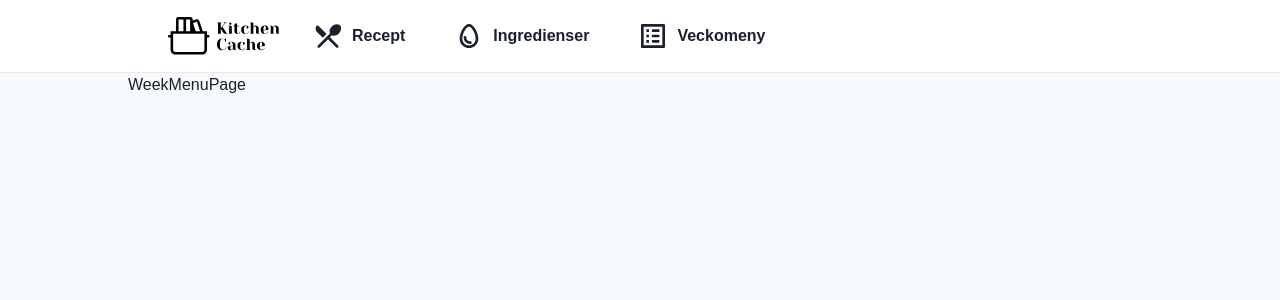
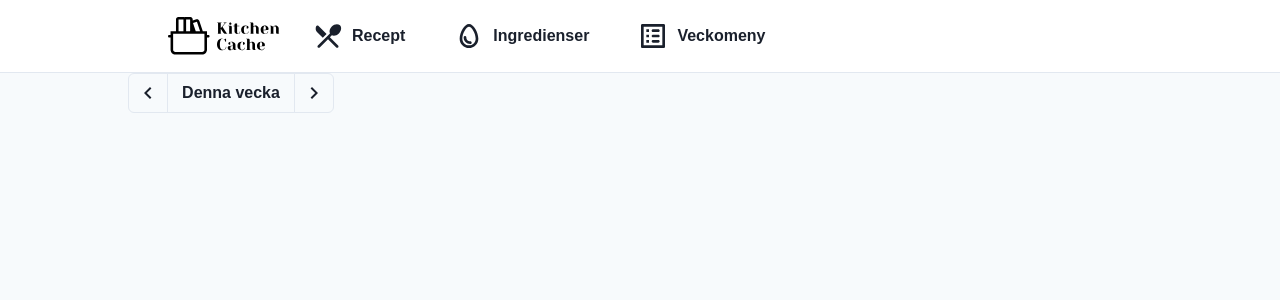
Before and after one commit to teojonsater/kitchen-cache-v2, a React (Create React App) app in the folder client/: page /weekmenu in a window 1280 px wide. Shown: the top 300 px of the page. Built offline with nearby package versions, Linux system fonts and the light colour scheme.

Commit message:
Created a select week component

```diff
--- a/client/src/pages/WeekMenuPage/WeekMenuPage.tsx
+++ b/client/src/pages/WeekMenuPage/WeekMenuPage.tsx
@@ -1,8 +1,39 @@
 import React from "react";
-import { Text } from "@chakra-ui/react";
+import { useState } from "react";
+import SelectedWeekController from "./components/SelectedWeekController";
+import getCurrentWeekNumber from "./utils/getCurrentWeekNumber";
 
-function WeekMenuPage() {
-	return <Text>WeekMenuPage</Text>;
+function WeekmenuPage() {
+	const currentWeekNumber: number = getCurrentWeekNumber();
+
+	const [selectedWeekNumber, setSelectedWeekNumber] =
+		useState<number>(currentWeekNumber);
+
+	const handleSelectedWeekNumberDecrease = () => {
+		setSelectedWeekNumber((prevWeekNumber) =>
+			prevWeekNumber == 1 ? 52 : prevWeekNumber - 1,
+		);
+	};
+
+	const handleSelectedWeekNumberIncrease = () => {
+		setSelectedWeekNumber((prevWeekNumber) =>
+			prevWeekNumber == 52 ? 1 : prevWeekNumber + 1,
+		);
+	};
+
+	const handleBackToCurrentWeekBtnClick = () => {
+		setSelectedWeekNumber(currentWeekNumber);
+	};
+
+	return (
+		<SelectedWeekController
+			onSelectedWeekNumberDecrease={handleSelectedWeekNumberDecrease}
+			onSelectedWeekNumberIncrease={handleSelectedWeekNumberIncrease}
+			onBackToCurrentWeekBtnClick={handleBackToCurrentWeekBtnClick}
+			weekNumber={selectedWeekNumber}
+			currentWeekNumber={currentWeekNumber}
+		/>
+	);
 }
 
-export default WeekMenuPage;
+export default WeekmenuPage;
--- /dev/null
+++ b/client/src/pages/WeekMenuPage/components/SelectedWeekController.tsx
@@ -0,0 +1,57 @@
+import React from "react";
+import {
+	Button,
+	ButtonGroup,
+	HStack,
+	Icon,
+	IconButton,
+} from "@chakra-ui/react";
+import KeyboardArrowLeftIcon from "@mui/icons-material/KeyboardArrowLeft";
+import KeyboardArrowRightIcon from "@mui/icons-material/KeyboardArrowRight";
+
+interface Props {
+	onSelectedWeekNumberDecrease: () => void;
+	onSelectedWeekNumberIncrease: () => void;
+	onBackToCurrentWeekBtnClick: () => void;
+	weekNumber: number;
+	currentWeekNumber: number;
+}
+
+function SelectedWeekController({
+	onSelectedWeekNumberDecrease,
+	onSelectedWeekNumberIncrease,
+	onBackToCurrentWeekBtnClick,
+	weekNumber,
+	currentWeekNumber,
+}: Props) {
+	return (
+		<HStack>
+			<ButtonGroup isAttached variant="outline">
+				<IconButton
+					onClick={() => {
+						onSelectedWeekNumberDecrease();
+					}}
+					aria-label="Previous week"
+					icon={<Icon as={KeyboardArrowLeftIcon} />}
+				/>
+				<Button w={"32"}>
+					{currentWeekNumber === weekNumber
+						? "Denna vecka"
+						: `V. ${weekNumber}`}
+				</Button>
+				<IconButton
+					onClick={onSelectedWeekNumberIncrease}
+					aria-label="Next week"
+					icon={<Icon as={KeyboardArrowRightIcon} />}
+				/>
+			</ButtonGroup>
+			{currentWeekNumber !== weekNumber && (
+				<Button onClick={onBackToCurrentWeekBtnClick} variant="outline">
+					Tillbaka till denna vecka
+				</Button>
+			)}
+		</HStack>
+	);
+}
+
+export default SelectedWeekController;
--- /dev/null
+++ b/client/src/pages/WeekMenuPage/utils/getCurrentWeekNumber.ts
@@ -0,0 +1,14 @@
+function getCurrentWeekNumber(): number {
+	const today: Date = new Date();
+	const startOfWeek: Date = new Date(today.getFullYear(), 0, 1);
+	const weekNumber: number = Math.ceil(
+		((today.getTime() - startOfWeek.getTime()) / 86400000 +
+			startOfWeek.getDay() +
+			1) /
+			7,
+	);
+
+	return weekNumber;
+}
+
+export default getCurrentWeekNumber;
```
